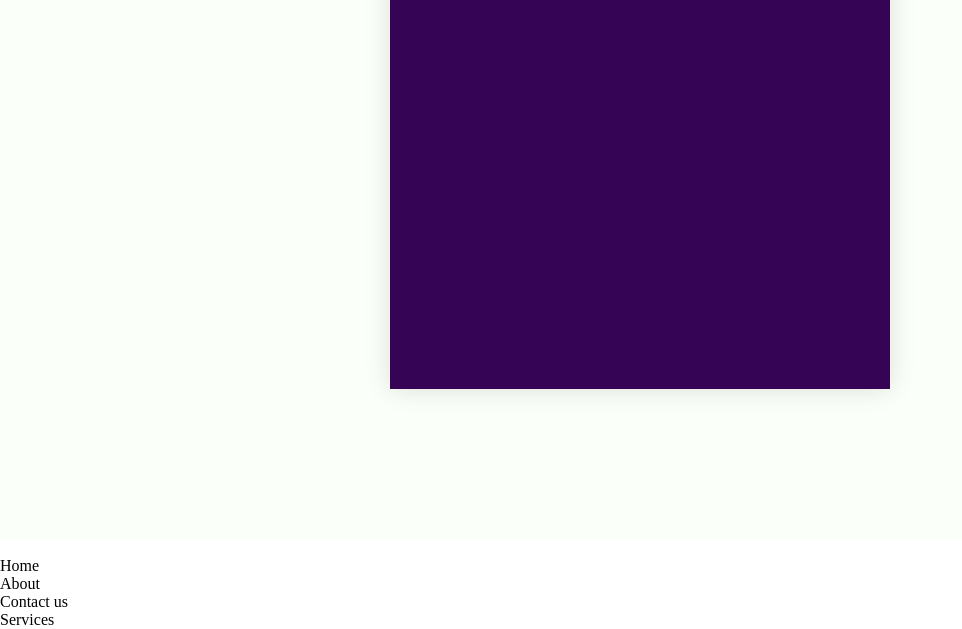
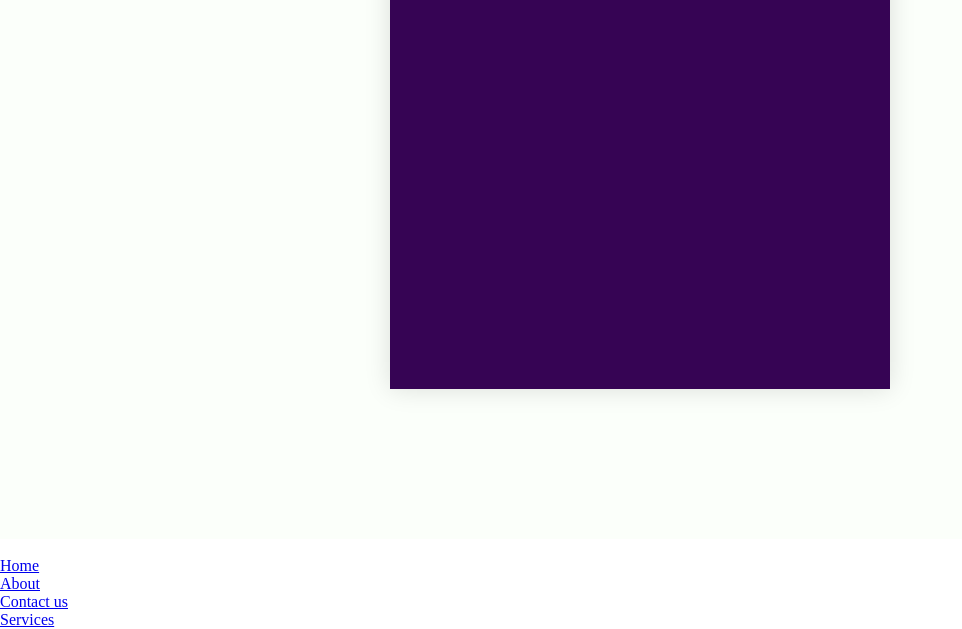
Before and after one commit to Blowjhay/version, a plain HTML site: page index.html in a window 1280 px wide. Shown: the part 261-890 px from the top of the page, without its empty margins (0-962 px from the left). Drawn offline with Linux system fonts and the light colour scheme.

Commit message:
added link tag to the navs

```diff
--- a/index.html
+++ b/index.html
@@ -25,10 +25,10 @@
           </div>
         </div>
         <ul class="nav-links">
-          <li>Home</li>
-          <li>About</li>
-          <li>Contact us</li>
-          <li>Services</li>
+          <li><a href="#">Home</a></li>
+          <li><a href="#">About</a></li>
+          <li><a href="#">Contact us</a></li>
+          <li><a href="#">Services</a></li>
         </ul>
       </div>
     </div>
```
